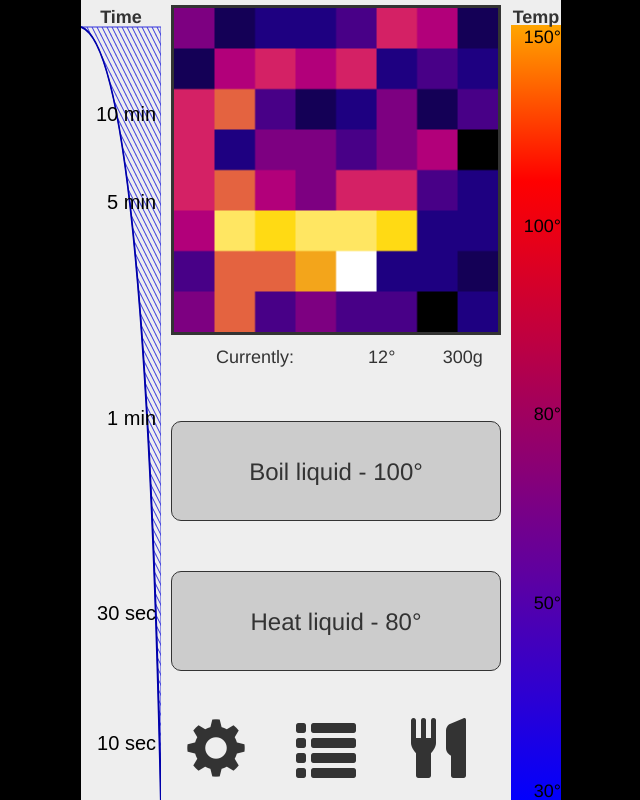
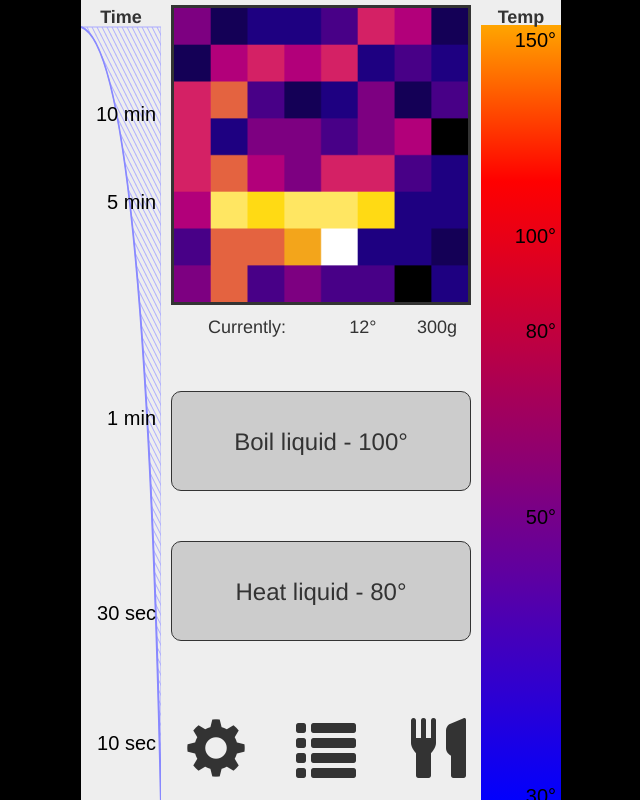
Before and after one commit to LodLabs/microwave-gui, a plain HTML site: page start.html in a window 1280 px wide. Shown: the whole page, without its empty margins (319-959 px from the left). Drawn offline with nearby package versions, Linux system fonts and the light colour scheme.

Commit message:
Temperature labels, cursor fixup and bg tweak

```diff
--- a/start.css
+++ b/start.css
@@ -113,3 +113,11 @@ body {
 	background-color: #CCC;
 	border-radius: 10px;
 }
+
+#qcook1, #qcook2, #extras div {
+	cursor: pointer;
+}
+
+#time_data, #temp_data {
+	cursor: crosshair;
+}
--- a/start.html
+++ b/start.html
@@ -65,6 +65,7 @@
 			<div id="temp_column">
 				<div id="temp_heading">Temp</div>
 				<div id="temp_data">
+					<canvas id="temp_bg" style="postion: absolute" width="80px" height="780px"></canvas>
 					<span>150&deg;</span>
 					<span>100&deg;</span>
 					<span>80&deg;</span>
@@ -88,7 +89,7 @@
 		ctx_pat.moveTo(0,0);
 		ctx_pat.lineTo(pattern.width,pattern.height);
 		ctx_pat.lineWidth = 1;
-		ctx_pat.strokeStyle = "#33D";
+		ctx_pat.strokeStyle = "#AAF";
 		ctx_pat.stroke();
 
 		// Need to fill in corners so stripes don't look disconnected
@@ -109,7 +110,7 @@
 
 		// Light line to close it off
 		ctx.lineWidth = 1;
-		ctx.strokeStyle = "#33D";
+		ctx.strokeStyle = "#AAF";
 		ctx.stroke();
 
 		ctx.beginPath();
@@ -118,7 +119,7 @@
 
 		// Draw the curve
 		ctx.lineWidth = 2;
-		ctx.strokeStyle = "#00A";
+		ctx.strokeStyle = "#88F";
 		ctx.stroke();
 
 		// Handle clickage
@@ -252,7 +253,33 @@
 		time_label(5*60, "5 min");
 		time_label(10*60, "10 min");
 
+		function t2y (v) {
+			return Math.pow(v-30,1/1.8); // square-rootish
+			return v-30; // linear
+		}
 
+		function temp_label (v) {
+			temp_canvas = document.getElementById("temp_bg");
+			temp_ctx = temp_canvas.getContext("2d");
+			var h = temp_canvas.offsetHeight;
+
+			// Range from 150 to 30 degrees
+			// Offset height to keep text within range
+			h = h - 24;
+			// var y = 12 + h - h/(150-30)*(v-30); // linear
+			var y = 12 + h - h/t2y(150)*t2y(v);
+
+			temp_ctx.font = "20px sans-serif";
+			temp_ctx.fillStyle = "black";
+			temp_ctx.textAlign = "right";
+			temp_ctx.fillText(v+"°", canvas.offsetWidth-5, y+10); // +10 vertically centers text
+		}
+
+		temp_label(150);
+		temp_label(100);
+		temp_label(80);
+		temp_label(50);
+		temp_label(30);
 
 
 
```
